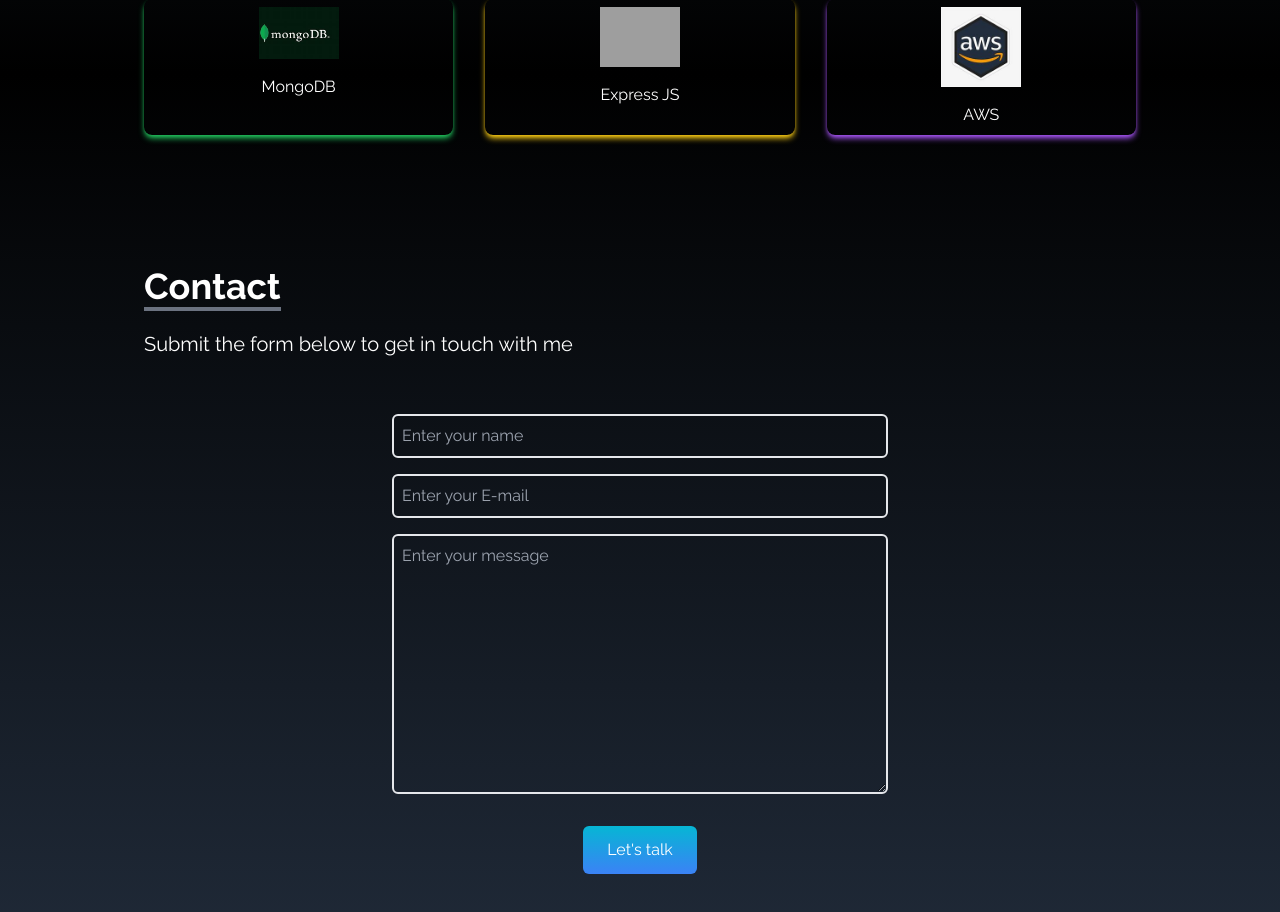
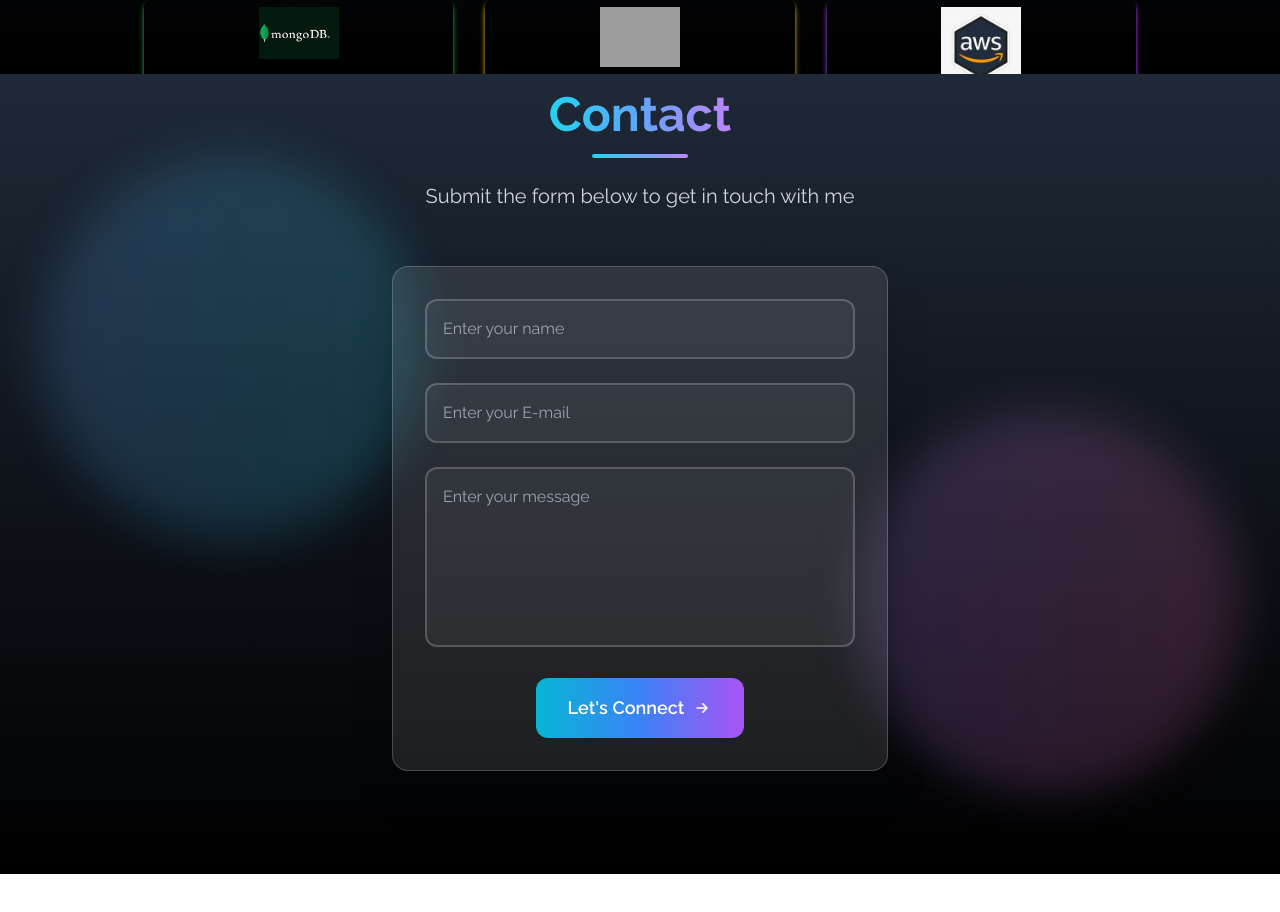
Before and after one commit to Kushagravyas/my-portfolio, a React (Create React App) app: page / in a window 1280 px wide. Shown: the part 3126-4038 px from the top of the page. After the commit the page ends 4000 px from the top, so only its background shows below. Built offline with nearby package versions, Linux system fonts and the light colour scheme; grey boxes are pictures that could not be loaded.

Commit message:
contact section updated

```diff
--- a/src/components/Contact.jsx
+++ b/src/components/Contact.jsx
@@ -1,38 +1,71 @@
-import React from 'react'
-
 const Contact = () => {
   return (
-    <div name="contact" className=" w-full h-full bg-gradient-to-b from-black to-gray-800 p-4 text-white">
-      <div className="flex flex-col p-4 justify-center max-w-screen-lg mx-auto h-full">
-        <div className="pb-8 mt-40">
-            <p className="text-4xl font-bold inline border-b-4 border-gray-500">Contact</p>
-            <p className="py-6 text-xl">Submit the form below to get in touch with me</p>
+    <div
+      name="contact"
+      className="w-full min-h-screen bg-gradient-to-b from-gray-800 to-black relative overflow-hidden"
+    >
+      {/* Animated background elements */}
+      <div className="absolute inset-0 opacity-20 pointer-events-none">
+        <div className="absolute top-20 left-10 w-96 h-96 bg-gradient-to-r from-blue-400 to-cyan-400 rounded-full mix-blend-multiply filter blur-xl animate-pulse"></div>
+        <div className="absolute bottom-20 right-10 w-96 h-96 bg-gradient-to-r from-purple-400 to-pink-400 rounded-full mix-blend-multiply filter blur-xl animate-pulse animation-delay-2000"></div>
       </div>
 
-        <div className="flex justify-center items-center">
-            <form action="https://getform.io/f/aqonllwa" method="POST" className="flex flex-col w-full md:w-1/2">
+      <div className="flex flex-col p-4 justify-center max-w-screen-lg mx-auto relative z-10">
+        <div className="pb-8 text-center animate-fadeInUp">
+          <p className="text-5xl font-bold inline bg-gradient-to-r from-cyan-400 via-blue-400 to-purple-400 bg-clip-text text-transparent">
+            Contact
+          </p>
+          <div className="w-24 h-1 bg-gradient-to-r from-cyan-400 to-purple-400 mt-4 rounded-full mx-auto animate-slideInLeft"></div>
+          <p className="py-6 text-xl text-gray-300 animate-fadeInUp animation-delay-500">
+            Submit the form below to get in touch with me
+          </p>
+        </div>
+
+        <div className="flex justify-center items-center animate-fadeInUp animation-delay-1000">
+          <div className="w-full md:w-2/3 lg:w-1/2 bg-white/10 backdrop-blur-lg rounded-2xl p-8 shadow-2xl border border-white/20 transform transition-all duration-700 hover:scale-105 hover:shadow-cyan-500/25">
+            <form action="https://getform.io/f/aqonllwa" method="POST" className="flex flex-col space-y-6">
+              <div className="relative group">
                 <input
                   type="text"
                   name="name"
                   placeholder="Enter your name"
-              className="p-2 bg-transparent border-2 rounded-md text-white focus:outline-none"/>
+                  className="w-full p-4 bg-white/5 border-2 border-white/20 rounded-xl text-white placeholder-gray-400 focus:outline-none focus:border-cyan-400 focus:bg-white/10 transition-all duration-300 group-hover:border-purple-400"
+                />
+                <div className="absolute inset-0 rounded-xl bg-gradient-to-r from-cyan-400/20 to-purple-400/20 opacity-0 group-hover:opacity-100 transition-opacity duration-300 pointer-events-none"></div>
+              </div>
 
+              <div className="relative group">
                 <input
-              type="text"
+                  type="email"
                   name="E-mail"
                   placeholder="Enter your E-mail"
-              className=" my-4 p-2 bg-transparent border-2 rounded-md text-white focus:outline-none"/>
+                  className="w-full p-4 bg-white/5 border-2 border-white/20 rounded-xl text-white placeholder-gray-400 focus:outline-none focus:border-cyan-400 focus:bg-white/10 transition-all duration-300 group-hover:border-purple-400"
+                />
+                <div className="absolute inset-0 rounded-xl bg-gradient-to-r from-cyan-400/20 to-purple-400/20 opacity-0 group-hover:opacity-100 transition-opacity duration-300 pointer-events-none"></div>
+              </div>
 
+              <div className="relative group">
                 <textarea
                   name="message"
-               rows="10"
+                  rows="6"
                   placeholder="Enter your message"
-               className=" p-2 bg-transparent border-2 rounded-md text-white focus:outline-none">
-              </textarea>
-              <button className="text-white bg-gradient-to-b from-cyan-500 to-blue-500 px-6 py-3 my-8 mx-auto flex items-center rounded-md hover:scale-110 duration-700">Let's talk</button>
+                  className="w-full p-4 bg-white/5 border-2 border-white/20 rounded-xl text-white placeholder-gray-400 focus:outline-none focus:border-cyan-400 focus:bg-white/10 transition-all duration-300 resize-none group-hover:border-purple-400"
+                ></textarea>
+                <div className="absolute inset-0 rounded-xl bg-gradient-to-r from-cyan-400/20 to-purple-400/20 opacity-0 group-hover:opacity-100 transition-opacity duration-300 pointer-events-none"></div>
+              </div>
+
+              <button className="relative overflow-hidden text-white bg-gradient-to-r from-cyan-500 via-blue-500 to-purple-500 px-8 py-4 mx-auto flex items-center rounded-xl font-semibold text-lg transform transition-all duration-300 hover:scale-110 hover:shadow-2xl hover:shadow-cyan-500/50 group">
+                <span className="relative z-10">Let's Connect</span>
+                <div className="absolute inset-0 bg-gradient-to-r from-purple-500 via-pink-500 to-cyan-500 opacity-0 group-hover:opacity-100 transition-opacity duration-300"></div>
+                <div className="ml-2 transform group-hover:translate-x-1 transition-transform duration-300">
+                  <svg className="w-5 h-5" fill="none" stroke="currentColor" viewBox="0 0 24 24">
+                    <path strokeLinecap="round" strokeLinejoin="round" strokeWidth={2} d="M13 7l5 5m0 0l-5 5m5-5H6" />
+                  </svg>
+                </div>
+              </button>
             </form>
           </div>
-
+        </div>
       </div>
     </div>
   )
```
Lines whose indentation alone changed are shown as unchanged.
